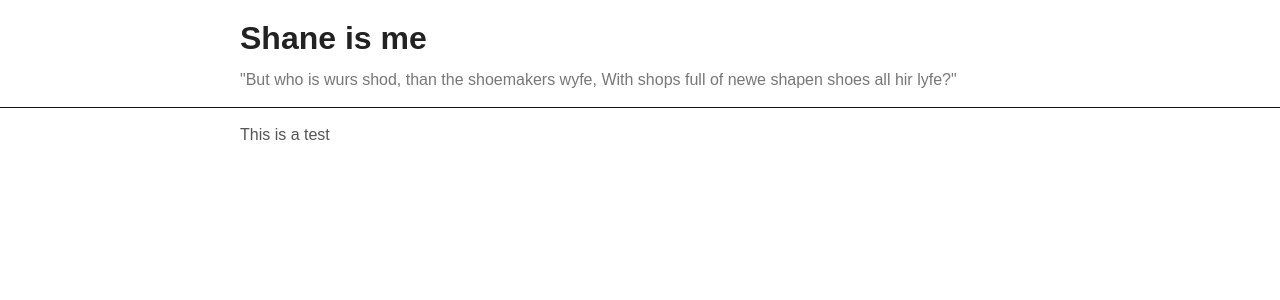
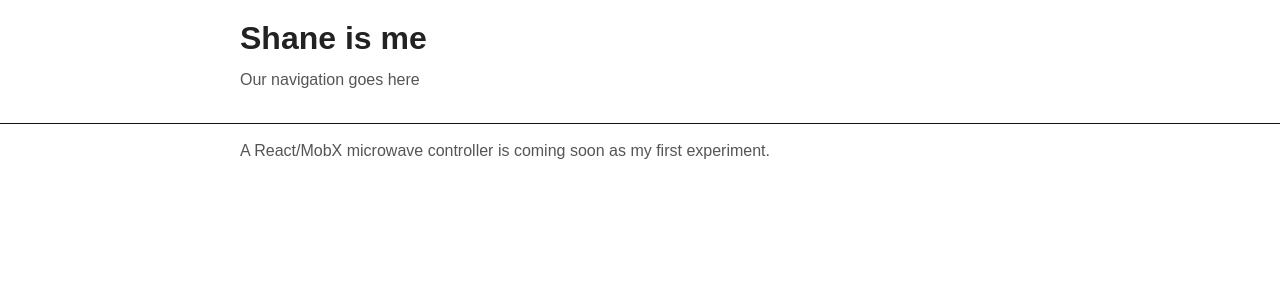
Before and after one commit to drainpip/shaneis.me, a React (Create React App) app: page /experiments in a window 1280 px wide. Shown: the top 300 px of the page. Built offline with nearby package versions, Linux system fonts and the light colour scheme.

Commit message:
Route for showing navigation

```diff
--- a/src/App.js
+++ b/src/App.js
@@ -6,8 +6,10 @@ import {
 } from 'react-router-dom';
 
 import ContentContainer from './patterns/containers/Content';
+import ExperimentsHome from './experiments/Index';
 import Home from './home/Index';
-import ExperimentsHome from './experiments/Index';
+import HomeHeader from './home/Header';
+import TopNav from './patterns/navigation/TopNav';
 import './App.css';
 
 class App extends Component {
@@ -17,8 +19,10 @@ class App extends Component {
         <div className="App">
           <header className="App-header">
             <ContentContainer>
-              <h1>Shane is me</h1>
-              <p className="App-header__quote">"But who is wurs shod, than the shoemakers wyfe, With shops full of newe shapen shoes all hir lyfe?"</p>
+              <Switch>
+                <Route exact path="/" component={HomeHeader} />
+                <Route component={TopNav} />
+              </Switch>
             </ContentContainer>
           </header>
           <section className="App-body">
--- a/src/experiments/Index.js
+++ b/src/experiments/Index.js
@@ -3,7 +3,7 @@ import React from 'react';
 const Index = (props) => {
   return (
     <article>
-      <p>This is a test</p>
+      <p>A React/MobX microwave controller is coming soon as my first experiment.</p>
     </article>
   );
 };
--- /dev/null
+++ b/src/home/Header.js
@@ -0,0 +1,12 @@
+import React from 'react';
+
+const Header = (props) => {
+  return (
+    <div>
+      <h1 className="App-header__title">Shane is me</h1>
+      <p className="App-header__quote">"But who is wurs shod, than the shoemakers wyfe, With shops full of newe shapen shoes all hir lyfe?"</p>
+    </div>
+  );
+};
+
+export default Header;
--- /dev/null
+++ b/src/patterns/navigation/TopNav.js
@@ -0,0 +1,12 @@
+import React from 'react';
+
+const TopNav = (props) => {
+  return (
+    <div>
+      <h1 className="App-header__title has-navigation">Shane is me</h1>
+      <p>Our navigation goes here</p>
+    </div>
+  );
+};
+
+export default TopNav;
```
